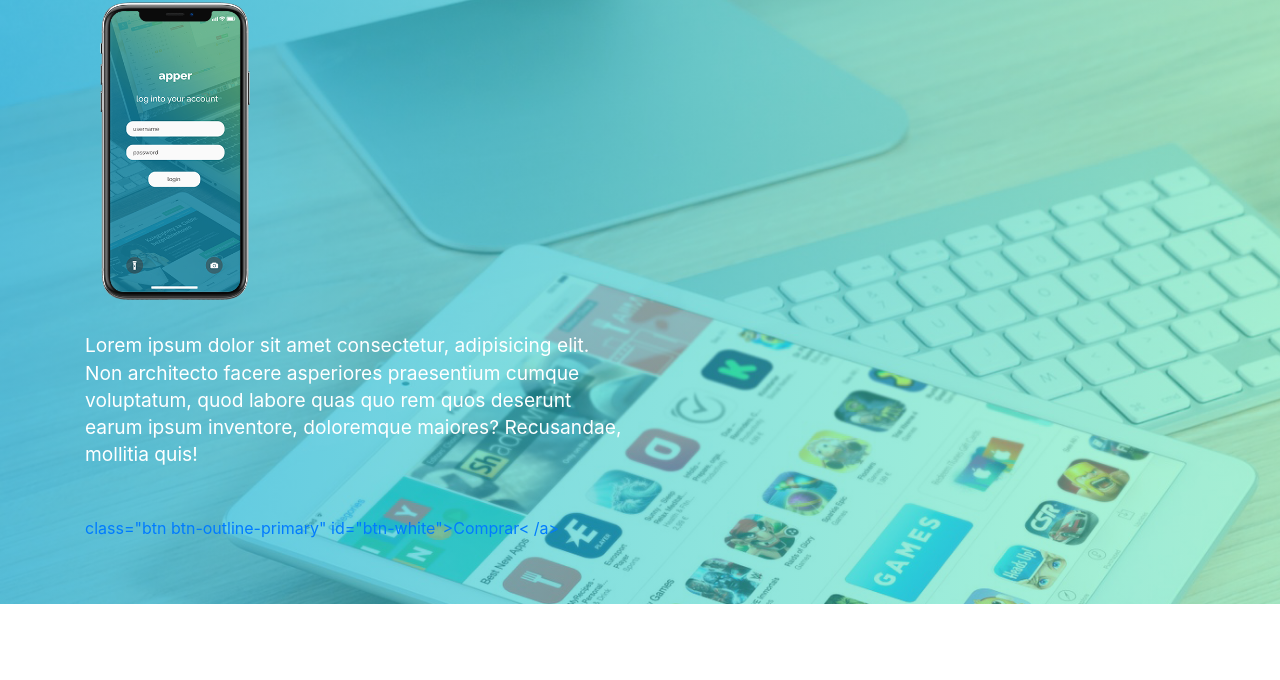
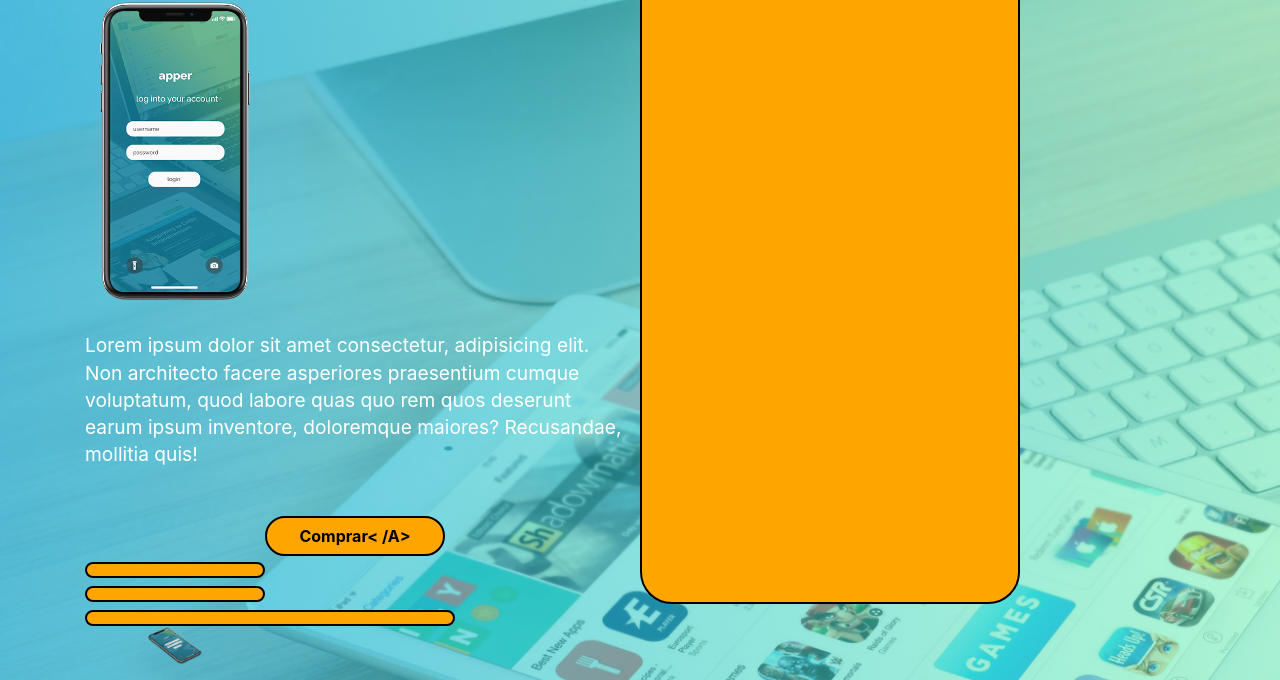
Before and after one commit to MiyuSears5/swappytienda, a plain HTML site: page index.html in a window 1280 px wide. Shown: the part 272-952 px from the top of the page. Drawn offline with Linux system fonts and the light colour scheme; a script that the page names is missing.

Commit message:
Update index.html

```diff
--- a/index.html
+++ b/index.html
@@ -55,8 +55,8 @@
                     </div>
                         <p>Lorem ipsum dolor sit amet consectetur, adipisicing elit. Non architecto facere asperiores praesentium cumque voluptatum, quod labore quas quo rem quos deserunt earum ipsum inventore, doloremque maiores? Recusandae, mollitia quis!</p>
                         <div class="hero-buttons">
-                            <a href="#" <div class="center"> class="btn btn-outline-primary" id="btn-white">Comprar< /a>
-
+                        <div class="center">
+                            <a href="#" class="btn btn-outline-primary" id="btn-white">Comprar< /a>
                         </div>
                     </div>
                     <div class="col-md-6">
```
